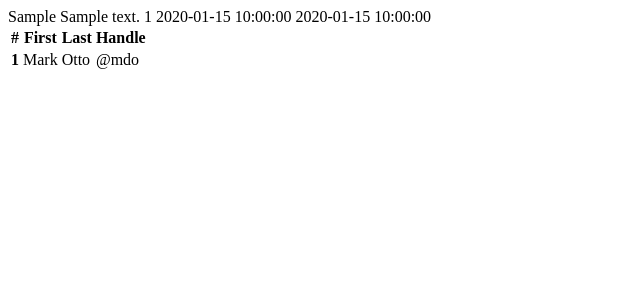
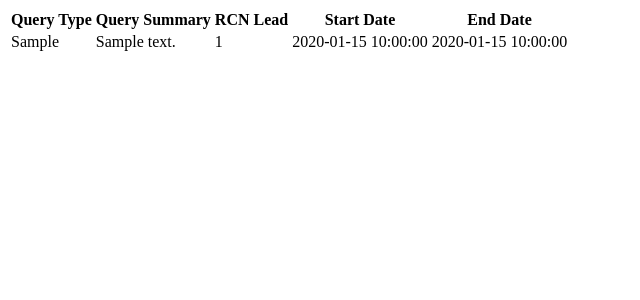
Before and after one commit to H4RP3RK/milestone3_rcn, a Flask app: page / in a window 1280 px wide. Shown: the top 300 px of the page, without its empty margins (0-640 px from the left). Run offline with Flask 2, Linux system fonts and the light colour scheme; a database or web service that is not in the repository returns one stand-in record (values such as "Sample title"); some libraries are stand-ins or nearby versions.

Commit message:
queries.html - Linked data to table columns

```diff
--- a/templates/queries.html
+++ b/templates/queries.html
@@ -1,30 +1,25 @@
 {% extends 'base.html' %}
 {% block content %}
-        {% for query in queries %}
-            {{query.query_type}}
-            {{query.query_summary}}
-            {{query.rcn_lead_id}}
-            {{query.start_date}}
-            {{query.end_date}}
-        {% endfor %}
-
-
     <table class="table table-hover table-striped">
         <thead>
             <tr>
-            <th scope="col">#</th>
-            <th scope="col">First</th>
-            <th scope="col">Last</th>
-            <th scope="col">Handle</th>
+            <th scope="col">Query Type</th>
+            <th scope="col">Query Summary</th>
+            <th scope="col">RCN Lead</th>
+            <th scope="col">Start Date</th>
+            <th scope="col">End Date</th>
             </tr>
         </thead>
+    {% for query in queries %}
         <tbody>
             <tr>
-            <th scope="row">1</th>
-            <td>Mark</td>
-            <td>Otto</td>
-            <td>@mdo</td>
+            <td>{{query.query_type}}</td>
+            <td>{{query.query_summary}}</td>
+            <td>{{query.rcn_lead_id}}</td>
+            <td>{{query.start_date}}</td>
+            <td>{{query.end_date}}</td>
             </tr>
         </tbody>
+    {% endfor %}
     </table>
 {% endblock %}
```
